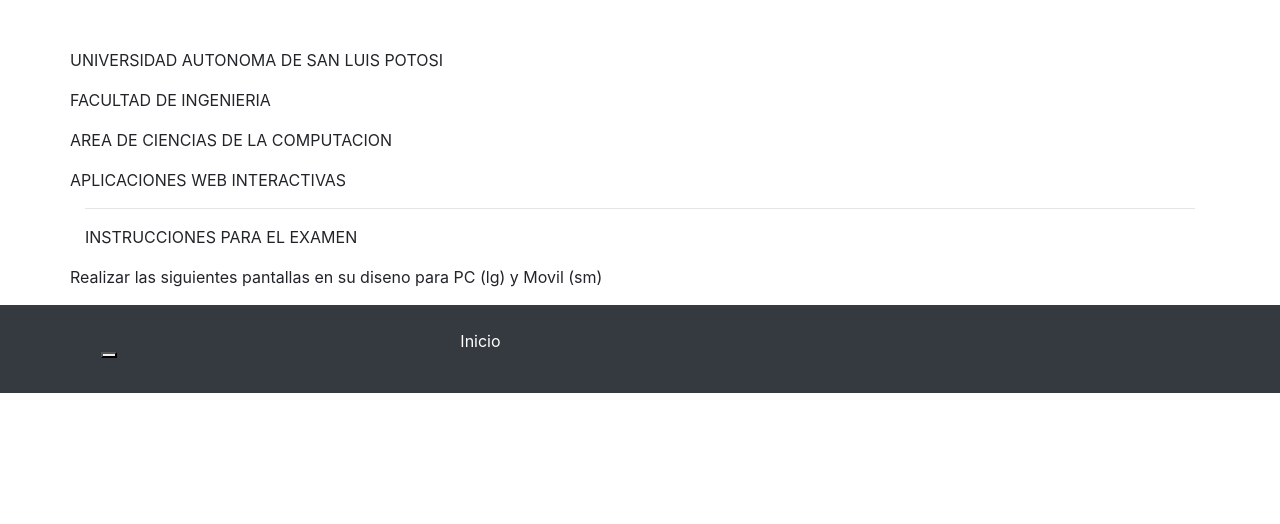
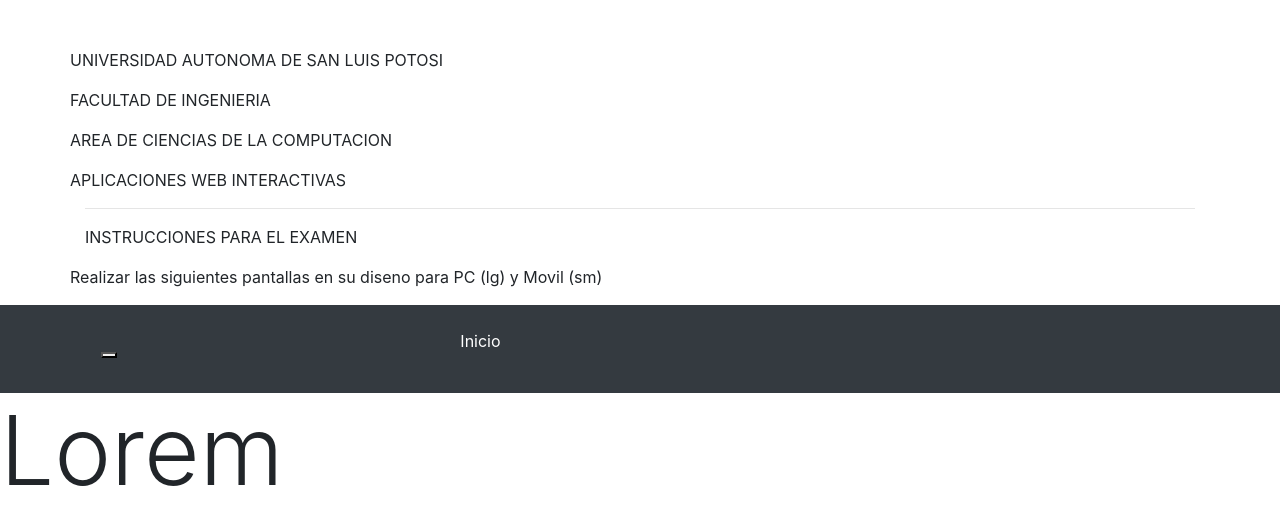
Before and after one commit to App-Web-2020-2021-I/examen-primer-parcial-coolhand812, a plain HTML site: page index.html in a window 1280 px wide. Drawn offline with nearby package versions, Linux system fonts and the light colour scheme.

Commit message:
added Lorem

```diff
--- a/index.html
+++ b/index.html
@@ -53,7 +53,7 @@
             </div>
         </div>
     </nav>
-
+    <h1 class="display-1">Lorem</h1>
 
 
 
```
